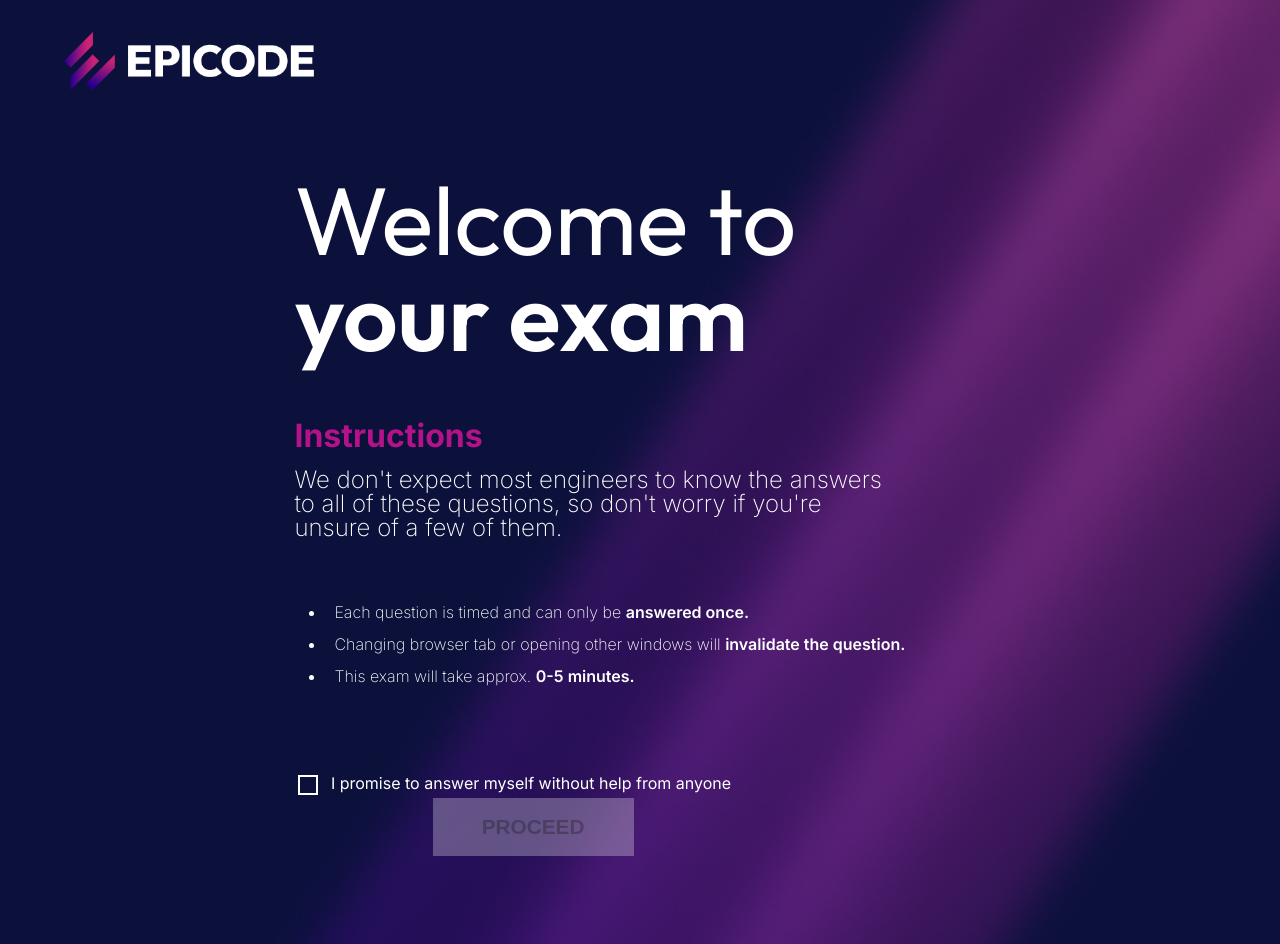
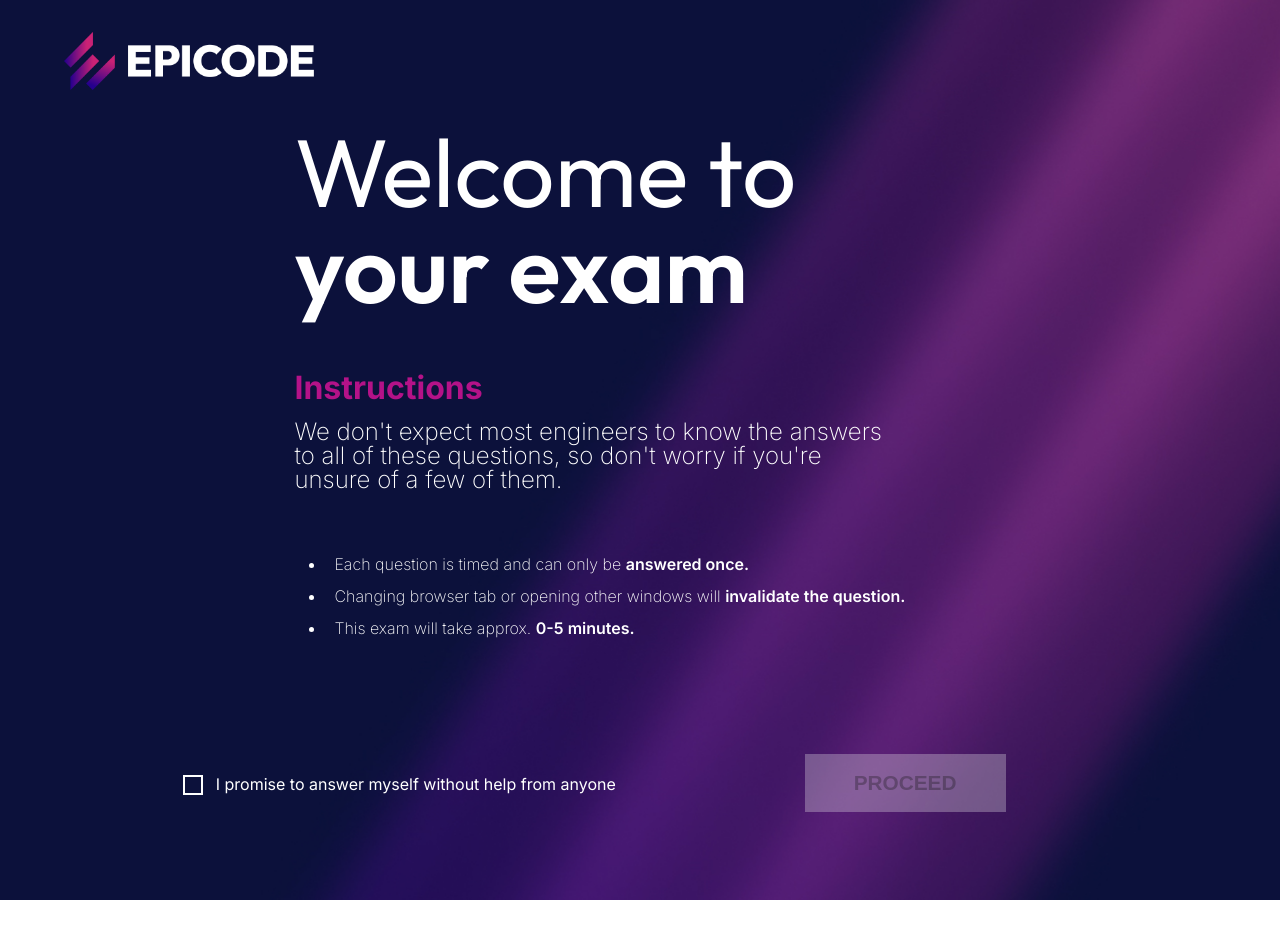
Before and after one commit to kassandra2000/build-week-1, a plain HTML site: page welcome.html in a window 1280 px wide. After the commit the page ends 900 px from the top, so only its background shows below. Drawn offline with Linux system fonts and the light colour scheme.

Commit message:
aggiornamento-css-welcomePage

```diff
--- a/assets/CSS/welcome.css
+++ b/assets/CSS/welcome.css
@@ -33,6 +33,9 @@ main,
   margin-inline: auto;
   max-width: 60%;
 }
+section.bottom-container{
+  max-width: 80%;
+}
 
 .logo img {
   text-align: left;
@@ -45,7 +48,7 @@ h1 {
   font-family: "Outfit", sans-serif;
   font-size: 6rem;
   font-weight: 400;
-  padding: 3rem 0 2.5rem;
+  padding: 0 0 2.5rem;
 }
 h1 span {
   font-weight: 600;
@@ -118,6 +121,7 @@ li {
   border: 1px solid transparent;
   font-size: 1.3rem;
   cursor: pointer;
+  margin-top: 30px;
   margin-bottom: 4rem;
 }
 
```
